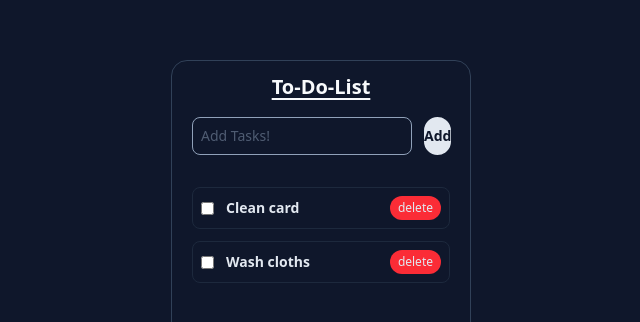
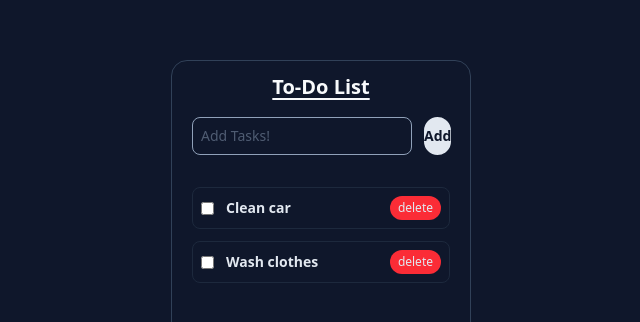
Before and after one commit to bhargablinx/to-do-list, a React (Vite) app: page / in a window 1280 px wide. Shown: the part 140-462 px from the top of the page, without its empty margins (319-959 px from the left). Built offline with nearby package versions, Linux system fonts and the light colour scheme.

Commit message:
Chnage task type from string -> object

```diff
--- a/src/App.jsx
+++ b/src/App.jsx
@@ -3,25 +3,34 @@ import Task from "./components/Task.jsx";
 
 function App() {
     const [currentTask, setCurrentTask] = useState("");
-    const [allTasks, setAllTasks] = useState(["Clean card", "Wash cloths"]);
-
-    function handleDelete(indexToRemove) {
-        setAllTasks((prevTasks) =>
-            prevTasks.filter((_, idx) => idx !== indexToRemove)
-        );
-    }
+    const [allTasks, setAllTasks] = useState([
+        { id: crypto.randomUUID(), name: "Clean car" },
+        { id: crypto.randomUUID(), name: "Wash clothes" },
+    ]);
 
     function handleAddTask() {
         if (currentTask.trim() === "") return;
-        setAllTasks((prev) => [...prev, currentTask]);
+
+        const newTask = {
+            id: crypto.randomUUID(),
+            name: currentTask,
+        };
+
+        setAllTasks((prev) => [...prev, newTask]);
         setCurrentTask("");
+    }
+
+    function handleDelete(taskIdToRemove) {
+        setAllTasks((prev) =>
+            prev.filter((task) => task.id !== taskIdToRemove)
+        );
     }
 
     return (
         <div className="bg-slate-900 text-slate-50 flex justify-center items-center h-screen">
             <div className="border border-slate-700 w-[300px] h-fit min-h-[400px] rounded-2xl p-3 px-5">
                 <h1 className="text-center text-xl font-extrabold underline underline-offset-4">
-                    To-Do-List
+                    To-Do List
                 </h1>
                 <div className="my-4 flex gap-3">
                     <input
@@ -39,12 +48,12 @@ function App() {
                     </button>
                 </div>
                 <div className="my-8 text-sm text-slate-200 space-y-3">
-                    {allTasks.map((task, idx) => (
+                    {allTasks.map((task) => (
                         <Task
-                            key={idx}
-                            id={`task-${idx}`}
-                            taskName={task}
-                            onDelete={() => handleDelete(idx)}
+                            key={task.id}
+                            id={task.id}
+                            taskName={task.name}
+                            onDelete={() => handleDelete(task.id)}
                         />
                     ))}
                 </div>
```
